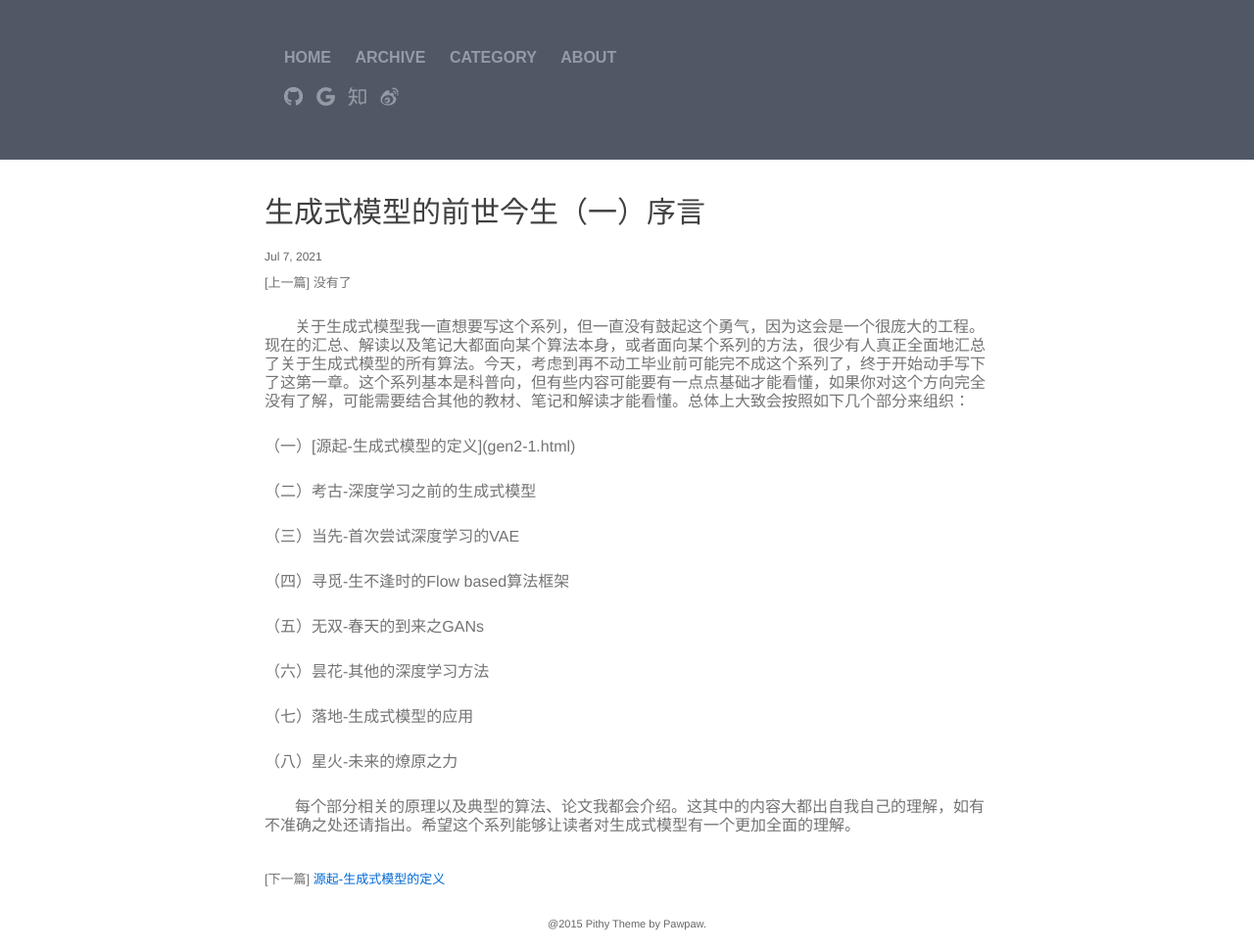
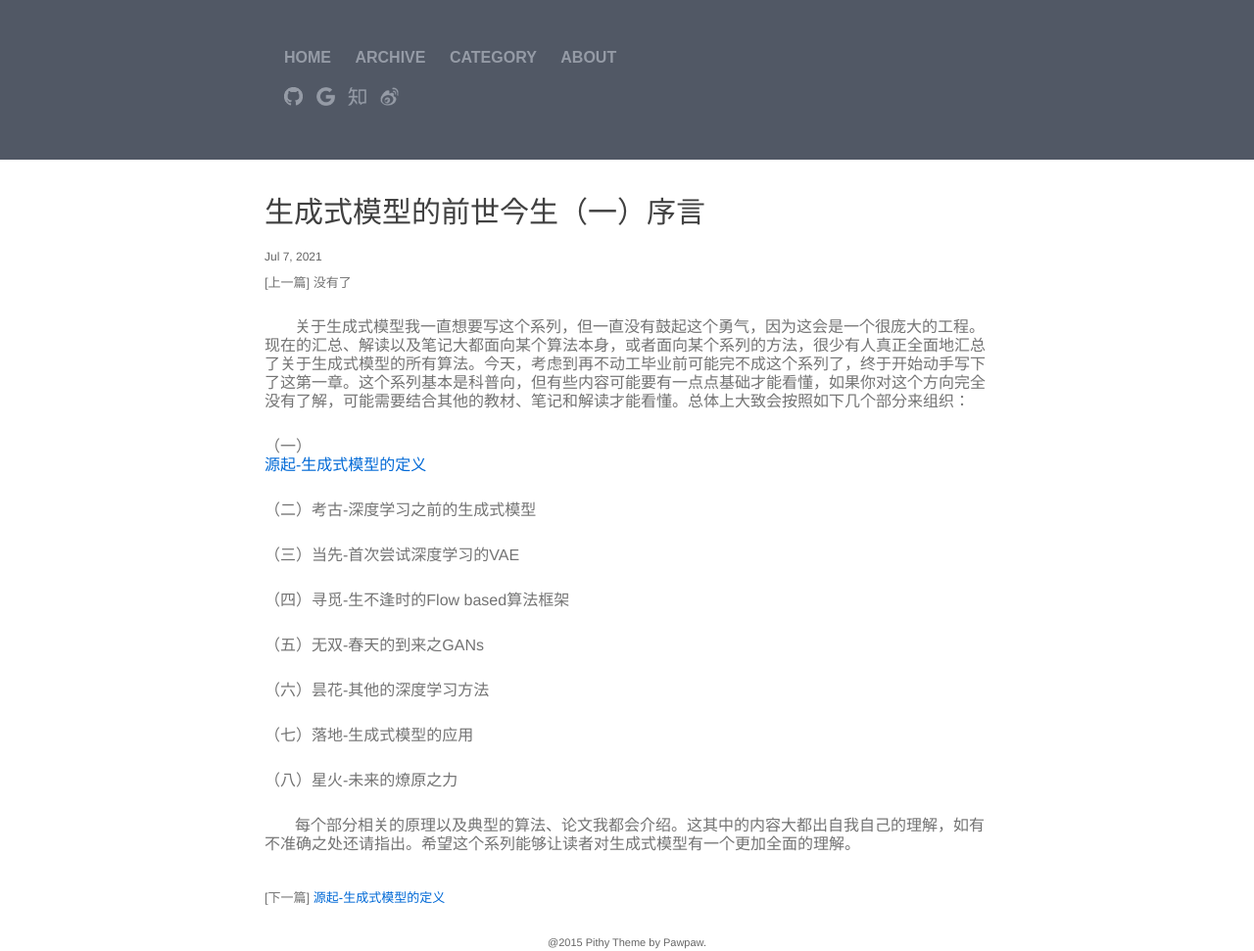
Before and after one commit to yxgong0/yxgong0.github.io, a Jekyll site: the page built from _posts/2021-07-07-gen1.markdown, in a window 1280 px wide. Shown: the whole page at 98% size. Built offline with Jekyll 4.4.1, drawn with Linux system fonts in a browser that asks for light colours; comment, search, counter and statistics services are not loaded.

Commit message:
Add files via upload

```diff
--- a/_posts/2021-07-07-gen1.markdown
+++ b/_posts/2021-07-07-gen1.markdown
@@ -26,8 +26,7 @@ MathJax = {
 </font>
 <br/>
 <font size=3>
-（一）[源起-生成式模型的定义](gen2-1.html)
-</font>
+（一）</font>[<font size=3> 源起-生成式模型的定义</font>](gen2-1.html)
 <br/>
 <font size=3>
 （二）考古-深度学习之前的生成式模型
```
